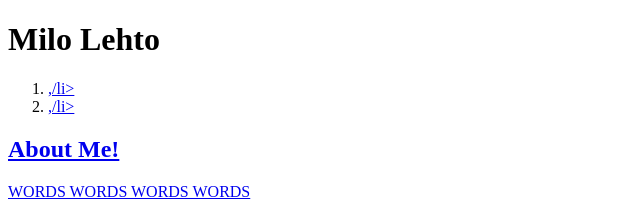
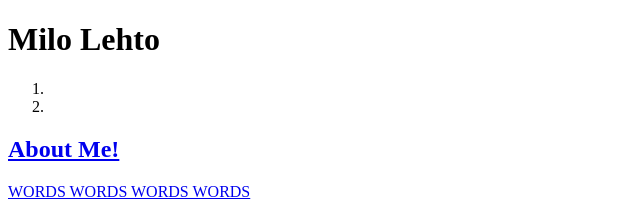
Before and after one commit to MaijaLehto/profile-page, a plain HTML site: page index.html in a window 1280 px wide. Shown: the top 216 px of the page, 0-640 px from the left. Drawn offline with Linux system fonts and the light colour scheme.

Commit message:
Fix typo in nav

```diff
--- a/index.html
+++ b/index.html
@@ -12,8 +12,8 @@
     <h1>Milo Lehto</h1>
     <nav>
       <ol>
-        <li><a href="about-me">,/li>
-        <li><a href="grid">,/li>
+        <li><a href="about-me"></li>
+        <li><a href="grid"></li>
       </ol>
     </nav>
   <header>
```
